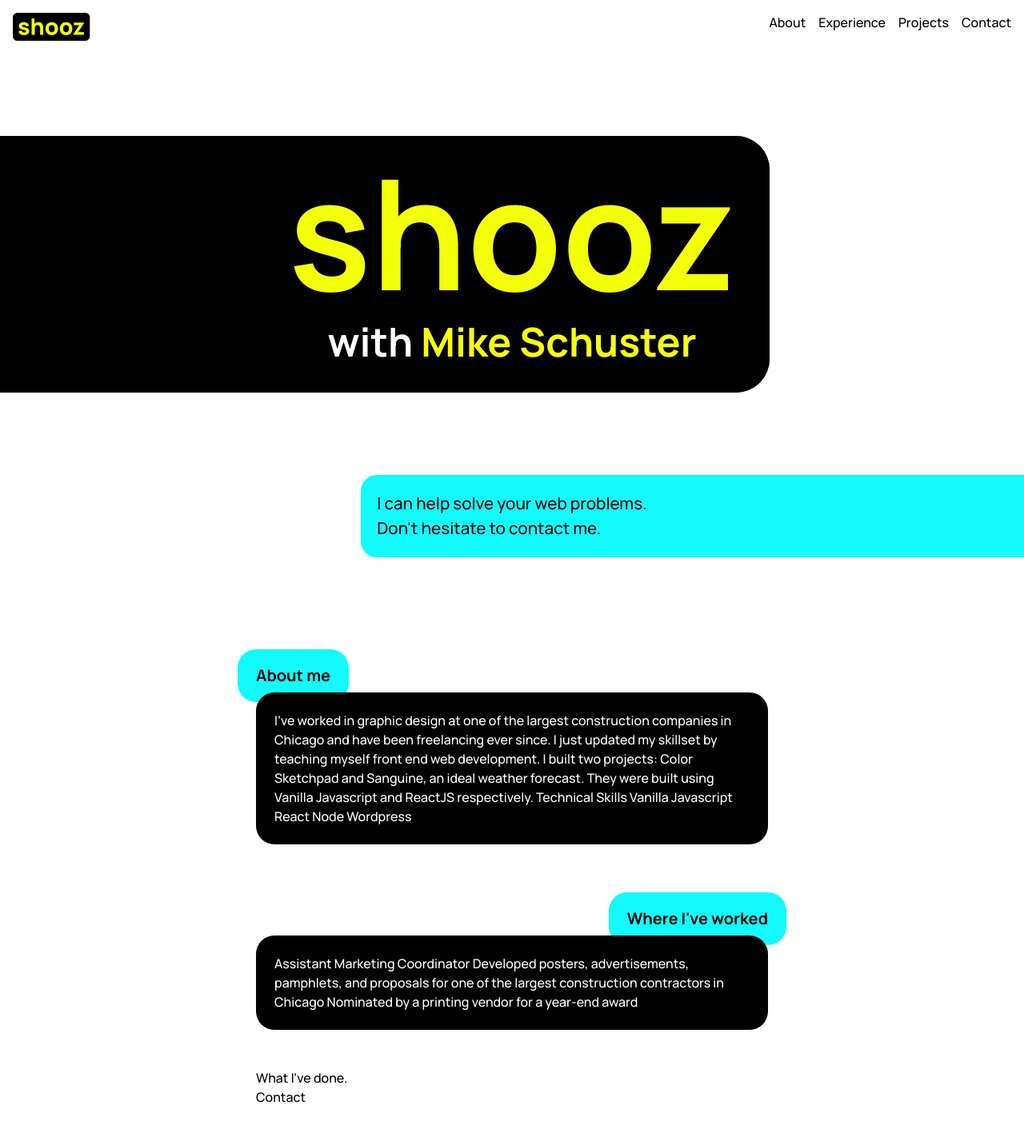
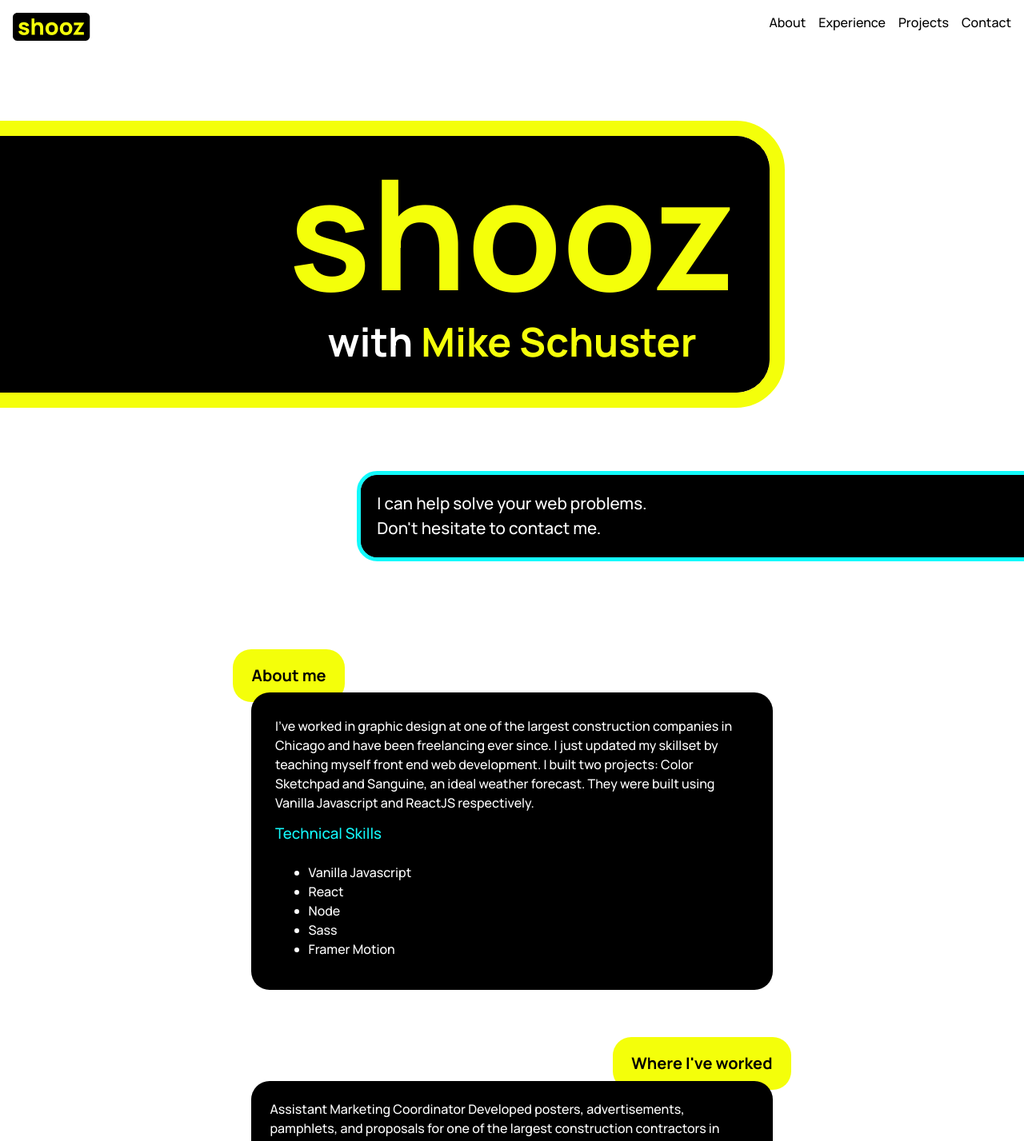
Before and after one commit to tonymichael00/shooz, a React (Create React App) app: page / in a window 1280 px wide. Shown: the top 1427 px of the page at 80% size. Before the commit the page ends 1384 px from the top, so only its background shows below. Built offline with nearby package versions, Linux system fonts and the light colour scheme.

Commit message:
changed design. finished about sec. changed trans to tween.

```diff
--- a/src/App.scss
+++ b/src/App.scss
@@ -82,11 +82,6 @@ p {
   border: 0;
 }
 
-li,
-ul {
-  all: unset;
-}
-
 a {
   color: black;
   text-decoration: none;
@@ -94,6 +89,19 @@ a {
 
 * {
   font-family: 'Manrope', sans-serif;
+}
+
+h1 {
+  color: $blue;
+  font-weight: 900;
+}
+h2 {
+  color: $blue;
+  font-weight: 700;
+}
+h3 {
+  color: $blue;
+  font-weight: 500;
 }
 
 /* utility classes */
@@ -135,9 +143,10 @@ $body-perc: 0.7;
 $body-corner-padding-perc: (0.2 * $body-perc) + 0.02;
 $body-font-perc: (0.17 * $body-perc) + 0.02;
 
-.body {
+.blurb {
   background-color: black;
   color: white;
+  max-width: 65ch;
   @include resp-clamp(
     border-radius,
     $body-corner-padding-perc,
@@ -152,6 +161,13 @@ $body-font-perc: (0.17 * $body-perc) + 0.02;
     $clamp-2,
     $clamp-3
   );
+  ul {
+    list-style: disc;
+    padding: 0 0 0 3rem;
+  }
+  p {
+    padding: 0.4rem;
+  }
 }
 
 .head-right {
@@ -190,7 +206,7 @@ $body-font-perc: (0.17 * $body-perc) + 0.02;
   z-index: -1;
   width: fit-content;
   height: 100%;
-  background-color: $blue;
+  background-color: $yellow;
   @include resp-clamp(
     border-radius,
     $head-corner-padding-perc,
@@ -224,4 +240,5 @@ $body-font-perc: (0.17 * $body-perc) + 0.02;
   grid-template-columns: 1fr $middle-column-width 1fr;
   // grid-template-rows: min(100vh, 70rem) repeat(auto-fill, auto);
   width: 100vw;
+  overflow-x: hidden;
 }
--- a/src/Components/AboutExp/AboutExp.js
+++ b/src/Components/AboutExp/AboutExp.js
@@ -9,27 +9,32 @@ const AboutMe = () => {
     },
     visible: {
       x: 0,
-      transition: {},
+      transition: { type: 'tween' },
     },
   };
 
   const itemSideMoveLeft = {
     hidden: {
       x: '-100vw',
+      opacity: 0,
     },
     visible: {
       x: 0,
-      transition: {},
+      opacity: 1,
+      transition: { type: 'tween' },
     },
   };
 
   const itemSideMoveRight = {
     hidden: {
+      opacity: 0,
+
       x: '100vw',
     },
     visible: {
+      opacity: 1,
       x: 0,
-      transition: {},
+      transition: { type: 'tween' },
     },
   };
 
@@ -42,22 +47,36 @@ const AboutMe = () => {
       viewport={{ once: true, amount: 0.75 }}
     >
       <motion.div id="about-head-cont" variants={itemSideMoveLeft}>
-        <motion.div
-          id="about-head"
-          className="head head-left"
-          // viewport={{ once: true, amount: 1 }}
-        >
+        <div id="about-head-link"></div>
+        <motion.div id="about-head" className="head head-left">
           About me
         </motion.div>
       </motion.div>
-      <motion.div id="about-body" className="body" variants={itemSideMoveRight}>
-        I’ve worked in graphic design at one of the largest construction
-        companies in Chicago and have been freelancing ever since. I just
-        updated my skillset by teaching myself front end web development. I
-        built two projects: Color Sketchpad and Sanguine, an ideal weather
-        forecast. They were built using Vanilla Javascript and ReactJS
-        respectively. Technical Skills Vanilla Javascript React Node Wordpress
+      <motion.div
+        id="about-body"
+        className="blurb"
+        variants={itemSideMoveRight}
+      >
+        <p>
+          I’ve worked in graphic design at one of the largest construction
+          companies in Chicago and have been freelancing ever since. I just
+          updated my skillset by teaching myself front end web development. I
+          built two projects: Color Sketchpad and Sanguine, an ideal weather
+          forecast. They were built using Vanilla Javascript and ReactJS
+          respectively.
+        </p>
+        <h3>
+          <p>Technical Skills</p>
+        </h3>
+        <ul>
+          <li>Vanilla Javascript</li>
+          <li>React</li>
+          <li>Node</li>
+          <li>Sass</li>
+          <li>Framer Motion</li>
+        </ul>
       </motion.div>
+      <div id="where-head-link"></div>
       <motion.div
         id="where-head"
         className="head head-right"
@@ -65,7 +84,7 @@ const AboutMe = () => {
       >
         Where I've worked
       </motion.div>
-      <motion.div id="where-body" className="body" variants={itemSideMoveLeft}>
+      <motion.div id="where-body" className="blurb" variants={itemSideMoveLeft}>
         Assistant Marketing Coordinator Developed posters, advertisements,
         pamphlets, and proposals for one of the largest construction contractors
         in Chicago Nominated by a printing vendor for a year-end award
--- a/src/Components/AboutExp/AboutExp.scss
+++ b/src/Components/AboutExp/AboutExp.scss
@@ -11,21 +11,42 @@
       3rem,
       1fr
     );
+  // grid-template-columns: fit-content;
 }
 
+#about-head-link {
+  grid-row: 1/2;
+  grid-column: 1/2;
+}
 #about-head {
   grid-row: 1/2;
+  grid-column: 1/2;
 }
 
 #about-body {
   grid-row: 2/3;
+  grid-column: 1/2;
   font-weight: 500;
+}
+#about-body-link {
+  grid-column: 1/2;
+  grid-row: 2/3;
 }
 
 #where-head {
+  grid-column: 1/2;
+  grid-row: 4/5;
+}
+#where-head-link {
+  grid-column: 1/2;
   grid-row: 4/5;
 }
 
 #where-body {
+  grid-column: 1/2;
   grid-row: 5/6;
 }
+#where-body-link {
+  grid-column: 1/2;
+  grid-row: 5/6;
+}
--- a/src/Components/Landing/Landing.js
+++ b/src/Components/Landing/Landing.js
@@ -2,36 +2,22 @@ import React from 'react';
 import NavBar from '../NavBar';
 import './Landing.scss';
 import { motion } from 'framer-motion';
-// import { sideTransition } from '../../Framer/globalVariants.js';
 
 // TODO: maybe add blue glow to title shapes
 // use varaints in app.js to propogate to children
 
 const Landing = () => {
-  const sideTransition = {
-    // type: 'spring',
-    // stiffness: 200,
-    // damping: 16,
-  };
-
   return (
     <div id="landing">
       <NavBar />
-      <div id="shooz-bkd-wrapper">
-        <motion.div
-          id="side-shooz-bkd"
-          initial={{ left: 0, width: 0 }}
-          animate={{ width: '100%' }}
-          transition={{ delay: 0.5 }}
-        ></motion.div>
-        <motion.div
-          id="shooz-bkd"
-          initial={{ x: '-100vw' }}
-          animate={{ x: 0 }}
-          transition={{ delay: 0.5 }}
-
-          // transition={sideTransition}
-        >
+      <motion.div
+        id="shooz-bkd-wrapper"
+        initial={{ x: '-100vw', opacity: 0 }}
+        animate={{ x: 0, opacity: 1 }}
+        transition={{ type: 'tween' }}
+      >
+        <motion.div id="side-shooz-bkd"></motion.div>
+        <motion.div id="shooz-bkd">
           <p className="center-flex">
             <span className="yellow-txt center-flex">shooz</span>
           </p>
@@ -43,19 +29,24 @@ const Landing = () => {
             </span>
           </p>
         </motion.div>
-      </div>
-      <motion.div id="title-caption-wrapper">
+      </motion.div>
+      <motion.div
+        id="title-caption-wrapper"
+        // initial={{ x: '100vw', opacity: 0 }}
+        // animate={{ x: 0, opacity: 1 }}
+        // transition={{ type: 'tween' }}
+      >
         <motion.div
           id="title-caption-side-bkd"
-          initial={{ right: 0, width: 0 }}
-          animate={{ width: '100%' }}
-          transition={{ delay: 0.5 }}
+          initial={{ x: '100vw', opacity: 0 }}
+          animate={{ x: 0, opacity: 1 }}
+          transition={{ type: 'tween' }}
         ></motion.div>
         <motion.div
           id="title-caption-bkd"
-          initial={{ x: '100vw' }}
-          animate={{ x: 0 }}
-          transition={{ delay: 0.5 }}
+          initial={{ x: '100vw', opacity: 0 }}
+          animate={{ x: 0, opacity: 1 }}
+          transition={{ type: 'tween' }}
         >
           <p>I can help solve your web problems.</p>
           <p>Don't hesitate to contact me.</p>
--- a/src/Components/Landing/Landing.scss
+++ b/src/Components/Landing/Landing.scss
@@ -12,7 +12,7 @@ look into adding blue outline to title
 
 //title clamp variables
 $title-clamp-1: 5rem;
-$title-clamp-2: 28vw;
+$title-clamp-2: 27vw;
 $title-clamp-3: 12rem;
 //caption clamp variables
 $caption-clamp-1: 6rem;
@@ -23,10 +23,12 @@ $title-perc: 1;
 $title-corner-padding-perc: (0.2 * $title-perc) + 0.02;
 $title-font-size-perc: 1 * $title-perc;
 $title-sub-font-size-perc: 0.26 * $title-perc;
+$title-outline-perc: 0.1 * $title-perc;
 //caption percentage size
 $caption-perc: 1.3;
 $caption-font-size-perc: 0.11 * $caption-perc;
 $caption-padding-perc: 0.11 * $caption-perc;
+$caption-outline-perc: 0.03 * $caption-perc;
 
 #landing {
   grid-column: 1/4;
@@ -52,12 +54,18 @@ $caption-padding-perc: 0.11 * $caption-perc;
 #side-shooz-bkd {
   position: absolute;
   grid-column: 1/3;
+  left: 0;
   height: 100%;
   width: 100%;
   z-index: -1;
-  // z-index: 1;
   left: 0;
   background-color: rgb(0, 0, 0);
+  outline: $yellow solid
+    clamp(
+      calc($title-clamp-1 * $title-outline-perc),
+      calc($title-clamp-2 * $title-outline-perc),
+      calc($title-clamp-3 * $title-outline-perc)
+    );
   @include resp-clamp(
     border-top-right-radius,
     $title-corner-padding-perc,
@@ -172,10 +180,10 @@ $caption-padding-perc: 0.11 * $caption-perc;
   grid-column: 2/3;
   display: flex;
   flex-direction: column;
-  background-color: $blue;
+  background-color: $black;
   position: relative;
   font-weight: 500;
-  color: black;
+  color: white;
   text-align: left;
   @include resp-clamp(
     font-size,
@@ -216,7 +224,13 @@ $caption-padding-perc: 0.11 * $caption-perc;
   grid-row: 1/2;
   height: 100%;
   width: 100%;
-  background-color: $blue;
+  background-color: $black;
+  outline: $blue solid
+    clamp(
+      calc($caption-clamp-1 * $caption-outline-perc),
+      calc($caption-clamp-2 * $caption-outline-perc),
+      calc($caption-clamp-3 * $caption-outline-perc)
+    );
   @include resp-clamp(
     border-top-left-radius,
     $caption-padding-perc,
--- a/src/Components/NavBar/NavBar.js
+++ b/src/Components/NavBar/NavBar.js
@@ -26,6 +26,7 @@ const NavBar = () => {
       transition: {
         // when: 'beforeChildren',
         staggerChildren: 0.2,
+        type: 'tween',
       },
     },
   };
@@ -38,6 +39,9 @@ const NavBar = () => {
     visible: {
       y: 0,
       opacity: 1,
+      transition: {
+        type: 'tween',
+      },
     },
   };
 
@@ -47,14 +51,15 @@ const NavBar = () => {
         <motion.a
           href="_self"
           className="logo center-flex"
-          initial={{ y: '-100%' }}
-          animate={{ y: 0 }}
+          initial={{ y: '-200%', opacity: 0 }}
+          animate={{ y: 0, opacity: 1 }}
+          transition={{ type: 'tween' }}
         >
           <img src={logo} alt="Logo" className="center-flex" />
         </motion.a>
         {/* div to create space in grid */}
 
-        <motion.div id="ham-menu" initial={{ y: '-100%' }} animate={{ y: 0 }}>
+        <motion.div id="ham-menu" initial={{ y: '-200%' }} animate={{ y: 0 }}>
           <HamMenu setClickMenu={setClickMenu} clickMenu={clickMenu} />
         </motion.div>
         <motion.div
@@ -65,28 +70,28 @@ const NavBar = () => {
         >
           <motion.a
             className={`${navLinksToggle}`}
-            href="#about-head"
+            href="#about-head-link"
             variants={linkVariants}
           >
             About
           </motion.a>
           <motion.a
             className={`${navLinksToggle}`}
-            href="#where-head"
+            href="#where-head-link"
             variants={linkVariants}
           >
             Experience
           </motion.a>
           <motion.a
             className={`${navLinksToggle}`}
-            href="#projects-sec"
+            href="#projects-sec-link"
             variants={linkVariants}
           >
             Projects
           </motion.a>
           <motion.a
             className={`${navLinksToggle}`}
-            href="#contact-sec"
+            href="#contact-sec-link"
             variants={linkVariants}
           >
             Contact
--- a/src/Components/NavBar/NavBar.scss
+++ b/src/Components/NavBar/NavBar.scss
@@ -7,7 +7,6 @@ $ham-spacing: 0.5rem;
 $nav-spacing: 1rem;
 
 header {
-  /* height: fit-content; */
   grid-column: 1/4;
   grid-row: 1/2;
   width: 100vw;
--- a/src/Sass/_global.scss
+++ b/src/Sass/_global.scss
@@ -4,7 +4,8 @@ $blue: #13fafc;
 $black: #000000;
 $round-corner: clamp(0.5rem, 5vw, 0.9rem);
 $nav-height: 4rem;
-$middle-column-width: max(20rem, 50vw);
+$middle-column-width: min(65ch, 90vw);
+// $middle-column-width: max(20rem, 50vw);
 
 //mixins
 @mixin resp-clamp($prop, $per, $clamp-1, $clamp-2, $clamp-3) {
```
